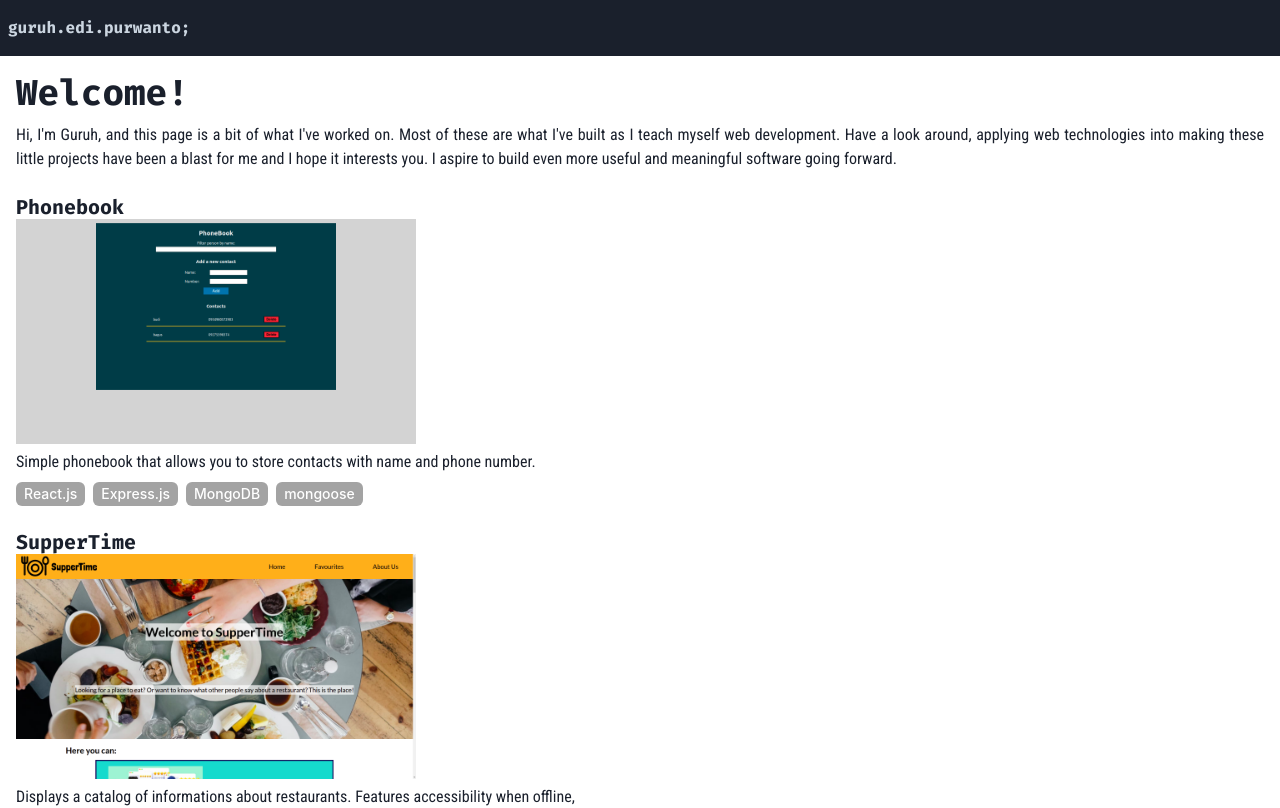
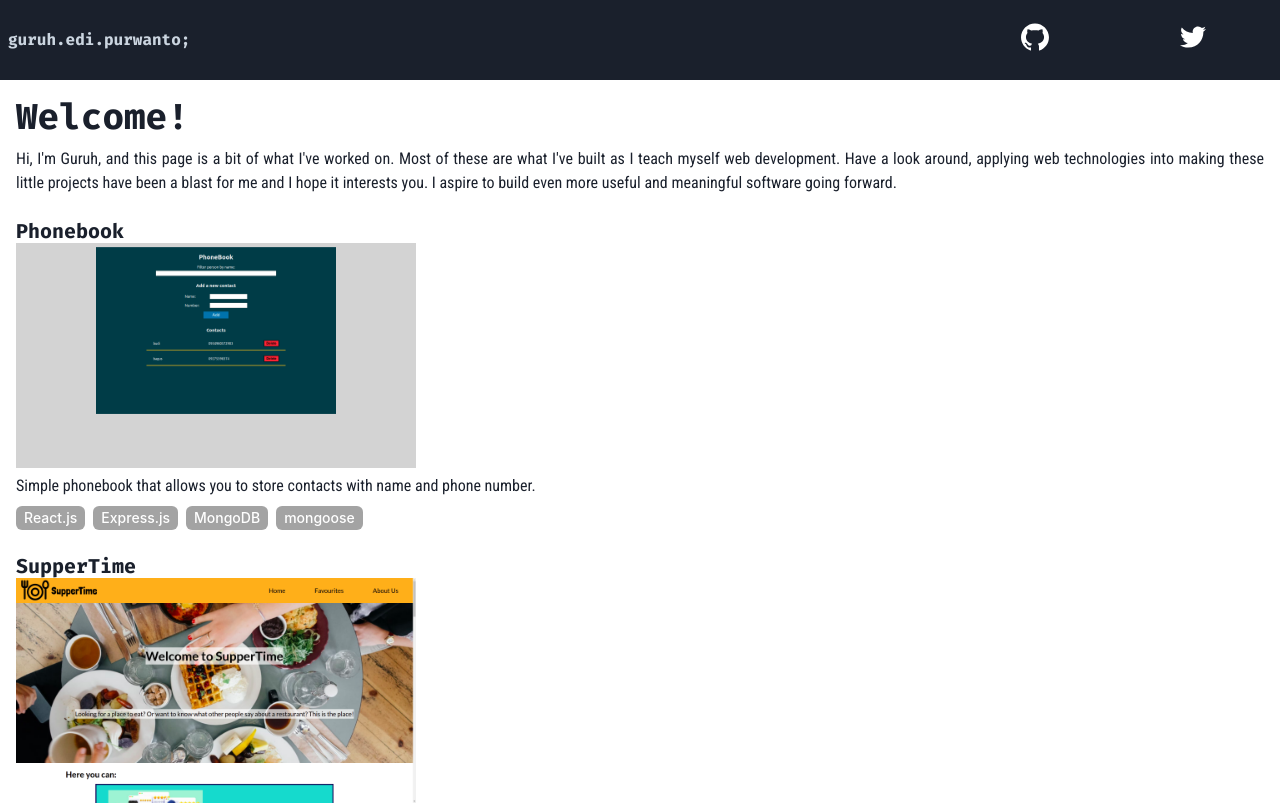
Before and after one commit to nagaremono/portfolio-v2, a Next.js app: page / in a window 1280 px wide. Shown: the top 808 px of the page. Built offline with nearby package versions, Linux system fonts and the light colour scheme.

Commit message:
add social media icon links

```diff
--- a/package.json
+++ b/package.json
@@ -14,7 +14,8 @@
     "framer-motion": "^3.7.0",
     "next": "^10.1.3",
     "react": "17.0.1",
-    "react-dom": "17.0.1"
+    "react-dom": "17.0.1",
+    "react-icons": "^4.2.0"
   },
   "devDependencies": {
     "@types/node": "^14.14.31",
--- a/src/components/Header.tsx
+++ b/src/components/Header.tsx
@@ -1,11 +1,27 @@
-import { Flex, Heading } from '@chakra-ui/react';
+import { Flex, Heading, Icon, Link } from '@chakra-ui/react';
+import React from 'react';
+import { AiFillGithub, AiOutlineTwitter } from 'react-icons/ai';
 
 export const Header: React.FC = () => {
   return (
-    <Flex px={2} bg="gray.800" height={14} alignItems="center">
+    <Flex
+      px={2}
+      bg="gray.800"
+      height={20}
+      alignItems="center"
+      justifyContent="space-between"
+    >
       <Heading fontFamily="fira" color="gray.300" fontSize={['md']}>
         guruh.edi.purwanto;
       </Heading>
+      <Flex justifyContent="space-around" w={1 / 4}>
+        <Link href="https://www.github.com/nagaremono" isExternal>
+          <Icon w={10} h={8} color={'white'} as={AiFillGithub} />
+        </Link>
+        <Link href="https://www.twitter.com/guruhedip" isExternal>
+          <Icon w={10} h={8} color={'white'} as={AiOutlineTwitter} />
+        </Link>
+      </Flex>
     </Flex>
   );
 };
```
Also changed, not shown: 1 other file (tests, documents, lock files or other folders).
